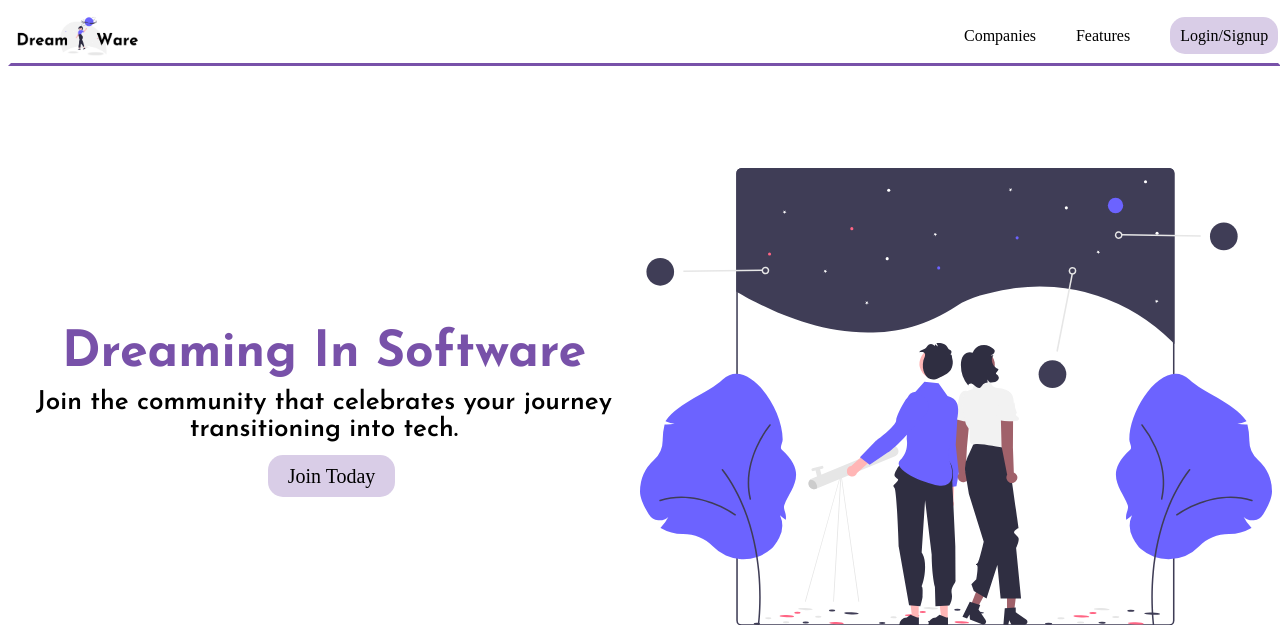
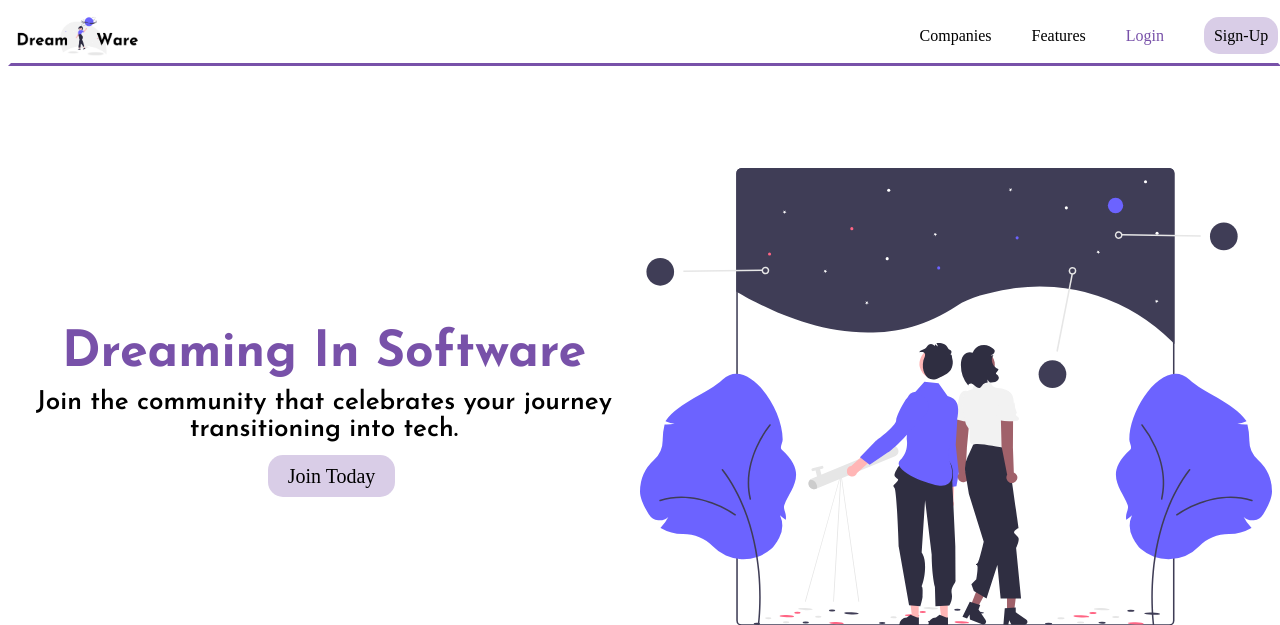
Before and after one commit to NasirAbdirahman/Dreamware, a Django app: page / in a window 1280 px wide. Shown: the top 625 px of the page. Run offline with Django 4.2, Linux system fonts and the light colour scheme; some libraries are stand-ins or nearby versions.

Commit message:
Updated dashbaord view to ensure user authenticated; updated Header.js to provide more options; updated index.html to show header options

```diff
--- a/techjourneyproject/dashboard/views.py
+++ b/techjourneyproject/dashboard/views.py
@@ -63,13 +63,13 @@ def view_logout(request):
     return redirect('/')
 
 
-
 #Dashboard page View
 @login_required(login_url='/login/')
 def dashboard(request):
-    members = Member.objects.all()
-    skills = TechSkills.objects.all()
-    return render(request, 'dashboard.html',{'members' : members, 'skills': skills})
+    users = Member.objects.filter(user=request.user)
+    #members = Member.objects.all()
+    #skills = TechSkills.objects.all()
+    return render(request, 'dashboard.html',{'users': users})#{'members' : members ,'skills': skills})
 
 
 
--- a/techjourneyproject/static/components/header.js
+++ b/techjourneyproject/static/components/header.js
@@ -22,8 +22,10 @@ class Header extends HTMLElement {
     //shadowRoot.appendChild(headerTemplate.content);
 
     //variables passed in from Django template language
-    var href = this.attributes.href.value
-    var text = this.attributes.text.value
+    var loginHref = this.attributes.loginhref.value
+    var loginText = this.attributes.logintext.value
+    var joinHref = this.attributes.joinHref.value
+    var joinText = this.attributes.joinText.value
 
     //Custom Html
     this.innerHTML = `
@@ -35,7 +37,8 @@ class Header extends HTMLElement {
           <ul class="nav-links">
             <ol><a href="/"> Companies</a> </ol>
             <ol><a href="/"> Features</a> </ol>
-            <ol><a class="nav-btn" href=${href}>${text}</a></ol>
+            <ol><a href=${loginHref} class="authenticate-link"> ${loginText}</a> </ol>
+            <ol><a class="nav-btn" href=${joinHref}>${joinText}</a></ol>
           </ul>
 
         </nav>
--- a/techjourneyproject/static/style.css
+++ b/techjourneyproject/static/style.css
@@ -155,6 +155,9 @@ header {
     color: #ffffff !important;
     box-shadow: 0 4px 8px 0 rgba(0,0,0,0.2);
 
+}
+.authenticate-link{
+    color:#7851A9
 }
 
 
--- a/techjourneyproject/templates/dashboard.html
+++ b/techjourneyproject/templates/dashboard.html
@@ -5,7 +5,7 @@
 <h2>Info on you</h2>
 {{user.last_name}}<br>
 
-{{user.email}}<br>
+{{user.member.email}}<br>
 <img src="/media/{{user.member.picture}}"  width="50" height="50">
 <br>
 {{user.member.location}}<br>
--- a/techjourneyproject/templates/index.html
+++ b/techjourneyproject/templates/index.html
@@ -22,9 +22,9 @@
 
         <!-- Main Nav Bar -->
         {% if user.is_authenticated %}
-        <header-component text="Dashboard" href="/dashboard"> </header-component>
+            <header-component loginHref="/logout" loginText="Logout" joinHref="/dashboard" joinText="Dashboard"> </header-component>
         {% else %}
-        <header-component text="Login/Signup" href="/login"> </header-component>
+            <header-component loginHref="/login" loginText="Login" joinHref="/register" joinText="Sign-Up"> </header-component>
         {% endif %}
 
 
```
Also changed, not shown: techjourneyproject/db.sqlite3.
